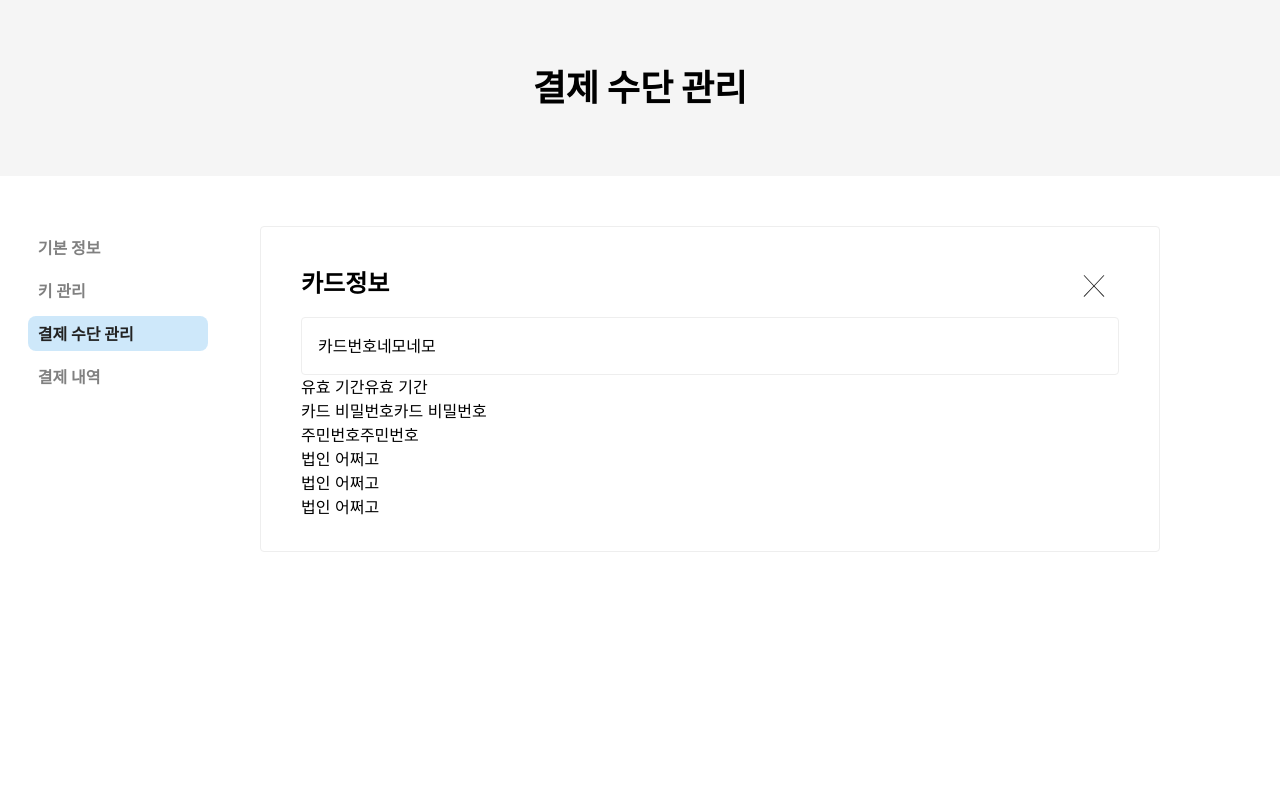
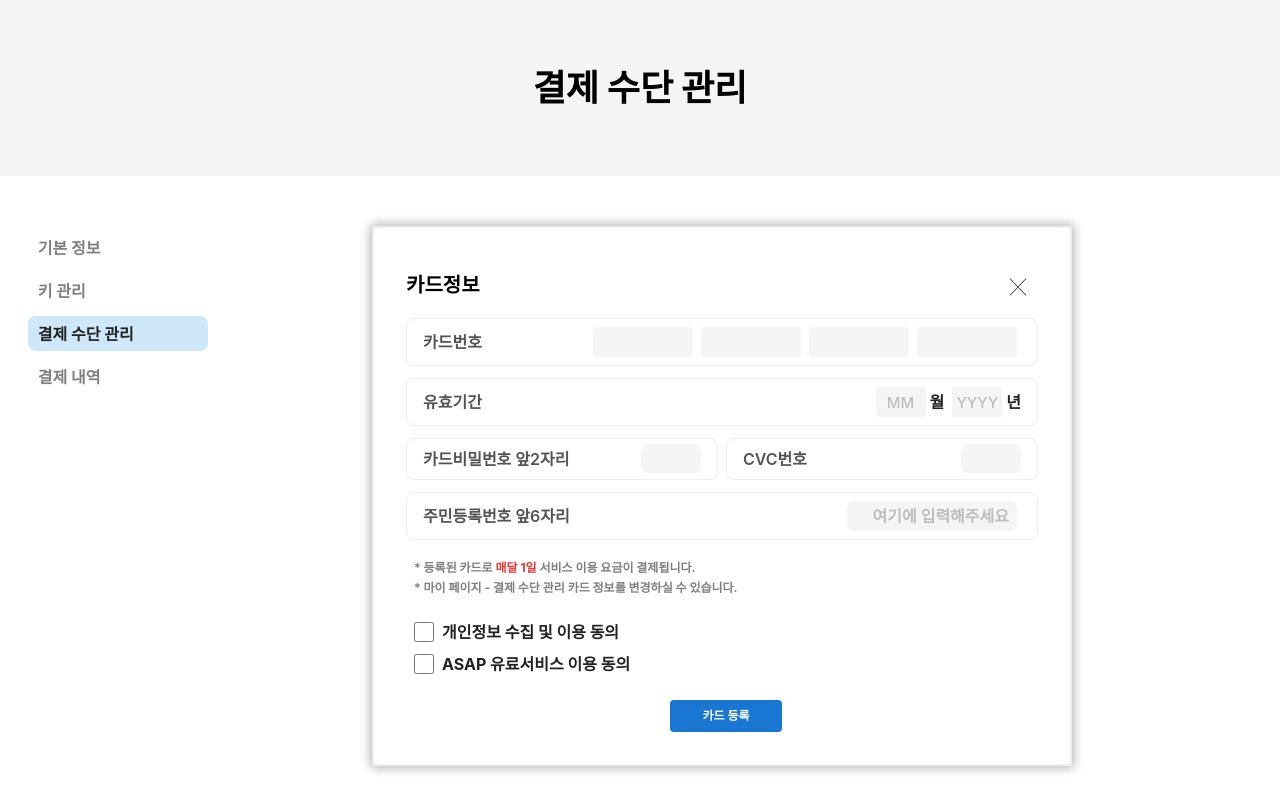
Before and after one commit to ji-eun-moon/ASAP, a React (Create React App) app in the folder Frontend/asap/: page /mypage/credit in a window 1280 px wide. Shown: the top 812 px of the page. Built offline with nearby package versions, Linux system fonts and the light colour scheme; sample sign-in values are in the browser's storage; what tw-elements would draw is missing.

Commit message:
[FE] FEAT : 카드 정보 등록 구현

```diff
--- /dev/null
+++ b/Frontend/asap/src/components/mypage/CreditCardRegistration.scss
@@ -0,0 +1,82 @@
+.cross {
+  height: 50px;
+}
+
+.credit-modal {
+  width: 700px;
+  box-shadow: 0px 0px 10px 3px rgba(0, 0, 0, 0.25);
+}
+
+.credit-input-box {
+  color: rgb(84, 84, 84);
+  font-weight: 600;
+}
+
+.credit-input-number {
+  background-color: rgb(245, 245, 245);
+}
+
+.credit-input {
+  height: 30px;
+  width: 100px;
+  font-weight: normal;
+  color: #222222;
+}
+.credit-input-half {
+  height: 30px;
+  width: 312px;
+  height: 30px;
+  // font-weight: normal;
+}
+
+.input-date {
+  color: #222222;
+}
+
+.date-input-1 {
+  text-align: right;
+  width: 50px;
+  height: 27px;
+  color: #222222;
+  background-color: rgb(245, 245, 245);
+  text-align: center;
+  font-size: 15px;
+  height: 30px;
+  font-weight: 500;
+}
+
+.date-input-2 {
+  text-align: right;
+  width: 50px;
+  height: 25px;
+  color: #222222;
+  background-color: rgb(245, 245, 245);
+  text-align: center;
+  font-size: 15px;
+  height: 30px;
+  font-weight: 500;
+}
+
+.pw-input {
+  text-align: right;
+  width: 60px;
+  color: #222222;
+  background-color: rgb(245, 245, 245);
+  text-align: center;
+  height: 30px;
+}
+
+.idnumber-input {
+  text-align: right;
+  background-color: rgb(245, 245, 245);
+  width: 170px;
+  height: 30px;
+}
+
+.middle-text-box {
+  color: gray;
+}
+
+.check-box {
+  color: #222222;
+}
--- /dev/null
+++ b/Frontend/asap/src/components/mypage/CreditCardRegistration.tsx
@@ -0,0 +1,130 @@
+import React from 'react';
+import './CreditCardRegistration.scss';
+import { ReactComponent as Cross } from 'assets/icons/Cross2.svg';
+
+function CreditCardRegistration() {
+  return (
+    <div className="ml-28 z-10">
+      <div className="px-8 py-8 credit-modal border-2 rounded">
+        {/* 카드정보 */}
+        <div className="flex justify-between cross items-center">
+          <p className="text-xl font-bold">카드정보</p>
+          {/* 닫기버튼 */}
+          <div className="mt-1 cursor-pointer">
+            <Cross />
+          </div>
+        </div>
+        {/* 카드번호 */}
+        <div className="mt-2 flex justify-between items-center border rounded-lg py-2 px-4 credit-input-box">
+          <div>카드번호</div>
+          <div className="flex ">
+            <input
+              type="text"
+              className="credit-input credit-input-number rounded text-center mx-1"
+            />
+            <input
+              type="text"
+              className="credit-input credit-input-number rounded text-center mx-1"
+            />
+            <input
+              type="password"
+              className="credit-input credit-input-number rounded text-center mx-1"
+            />
+            <input
+              type="password"
+              className="credit-input credit-input-number rounded text-center mx-1"
+            />
+          </div>
+        </div>
+        {/* 유효기간 */}
+        <div className="mt-3 flex justify-between items-center border rounded-lg py-2 px-4 credit-input-box">
+          <div>유효기간</div>
+          <div className="flex justify-end items-center input-date">
+            <div className="mr-2">
+              <input
+                type="text"
+                placeholder="MM"
+                className="date-input-1 mr-1 rounded"
+              />
+              월
+            </div>
+            <div>
+              <input
+                type="text"
+                placeholder="YYYY"
+                className="date-input-2 mr-1"
+              />
+              년
+            </div>
+          </div>
+        </div>
+        {/* 카드비밀번호 */}
+        <div className="mt-3 flex justify-between">
+          <div className="flex justify-between credit-input-box credit-input-half items-center border rounded-lg py-5 px-4">
+            <div>카드비밀번호 앞2자리</div>
+            <input type="password" className="pw-input rounded-lg" />
+          </div>
+          <div className="flex justify-between credit-input-box credit-input-half items-center border rounded-lg py-5 px-4">
+            <div>CVC번호</div>
+            <input type="password" className="pw-input rounded-lg" />
+          </div>
+        </div>
+        {/* 주민등록번호 */}
+        <div className="mt-3 flex justify-between items-center border rounded-lg py-2 px-4 credit-input-box">
+          <div>주민등록번호 앞6자리</div>
+          <div className="flex justify-end items-center input-date">
+            <div className="mr-2" />
+            <div>
+              <input
+                type="text"
+                placeholder="여기에 입력해주세요"
+                className="idnumber-input mr-1 rounded-lg pr-2"
+              />
+            </div>
+          </div>
+        </div>
+        {/* 알림텍스트 */}
+        <div className="mt-5 middle-text-box ml-2 text-xs font-bold">
+          <div>
+            * 등록된 카드로 <span className="text-red-600">매달 1일</span>{' '}
+            서비스 이용 요금이 결제됩니다.
+          </div>
+          <div className="mt-1">
+            * 마이 페이지 - 결제 수단 관리 카드 정보를 변경하실 수 있습니다.
+          </div>
+        </div>
+        {/* 동의체크 */}
+        <div className="check-box mt-6 ml-2 font-bold">
+          <div className="">
+            <div className="mb-2 flex items-center">
+              <input
+                id="default-checkbox"
+                type="checkbox"
+                value=""
+                className="rounded w-5 h-5 text-blue-600 bg-gray-100 border-gray-300  focus:ring-blue-500 dark:focus:ring-blue-600  dark:border-gray-600"
+              />
+              <p className="ml-2">개인정보 수집 및 이용 동의</p>
+            </div>
+            <div className="flex items-center">
+              <input
+                id="default-checkbox"
+                type="checkbox"
+                value=""
+                className="rounded w-5 h-5 text-blue-600 bg-gray-100 border-gray-300  focus:ring-blue-500 dark:focus:ring-blue-600  dark:border-gray-600"
+              />
+              <p className="ml-2">ASAP 유료서비스 이용 동의</p>
+            </div>
+          </div>
+          <div className="flex justify-center mt-6 cursor-pointer">
+            <div className="rounded bg-blue-700 text-white py-2 px-5 text-xs w-28 text-center font-bold">
+              카드 등록
+            </div>
+          </div>
+          <div />
+        </div>
+      </div>
+    </div>
+  );
+}
+
+export default CreditCardRegistration;
--- a/Frontend/asap/src/pages/mypage/AccountCredit.scss
+++ /dev/null
@@ -1,8 +0,0 @@
-.cross {
-  // width: 20px;
-  height: 50px;
-}
-
-.credit-modal {
-  width: 900px;
-}
--- a/Frontend/asap/src/pages/mypage/AccountCredit.tsx
+++ b/Frontend/asap/src/pages/mypage/AccountCredit.tsx
@@ -2,8 +2,7 @@ import React from 'react';
 import SideBar from 'components/nav/SideBar';
 import Header from 'components/common/Header';
 import menus from 'router/data/mypage-menus';
-import './AccountCredit.scss';
-import { ReactComponent as Cross } from 'assets/icons/Cross2.svg';
+import CreditCardRegistration from 'components/mypage/CreditCardRegistration';
 
 function AccountPay() {
   return (
@@ -19,33 +18,7 @@ function AccountPay() {
           {/* <p className="text-2xl font-bold">등록된 카드</p> */}
           {/* <p className="text-2xl font-bold">결제 내역</p> */}
           {/* 모달창 */}
-          <div className="px-10 py-8 credit-modal border rounded">
-            <div className="flex justify-between cross items-center">
-              <p className="text-2xl font-bold">카드정보</p>
-              <div className="mt-1">
-                <Cross />
-              </div>
-            </div>
-            <div className="mt-2 flex border rounded py-4 px-4">
-              <p>카드번호</p>
-              <p>네모네모</p>
-            </div>
-            <div className="flex">
-              <p>유효 기간</p>
-              <p>유효 기간</p>
-            </div>
-            <div className="flex">
-              <p>카드 비밀번호</p>
-              <p>카드 비밀번호</p>
-            </div>
-            <div className="flex">
-              <p>주민번호</p>
-              <p>주민번호</p>
-            </div>
-            <div>법인 어쩌고</div>
-            <div>법인 어쩌고</div>
-            <div>법인 어쩌고</div>
-          </div>
+          <CreditCardRegistration />
         </div>
       </div>
     </div>
--- a/Frontend/asap/src/pages/mypage/AccountKey.scss
+++ b/Frontend/asap/src/pages/mypage/AccountKey.scss
@@ -1,5 +1,5 @@
 .outer {
-  width: 80%;
+  width: 70%;
 }
 
 .inner {
--- a/Frontend/asap/src/pages/mypage/AccountKey.tsx
+++ b/Frontend/asap/src/pages/mypage/AccountKey.tsx
@@ -21,16 +21,20 @@ function AccountKey() {
       {/* 헤더 */}
       <Header title="키 관리" />
       <div className="container mx-auto page-container grid grid-cols-12">
-        {/* 죄측 사이드바 */}
+        {/* 좌측 사이드바 */}
         <div className="col-span-2 flex justify-start items-start ml-8">
           <SideBar menus={menus} />
         </div>
         {/* 우측 publickey */}
         <div className="col-span-10 text-2xl font-bold">
           <div>public_key</div>
-          <div className="mt-4 py-2 pl-3 pr-1 border-black rounded border outer flex">
+          <div className="mt-4 py-1 pl-1 pr-1 border-black rounded border outer flex">
             {/* 안쪽 회색박스 */}
-            <div className="rounded bg-gray-300 inner text-base font-medium flex items-center">
+            <div
+              aria-hidden="true"
+              className="rounded bg-gray-300 inner text-base font-medium flex items-center cursor-pointer"
+              onClick={() => handleCopyClipBoard(willcopy)}
+            >
               <p className="ml-2">{willcopy} </p>
             </div>
             {/* copy icon */}
--- a/Frontend/asap/src/pages/mypage/신용카드페이지 원본.tsx
+++ b/Frontend/asap/src/pages/mypage/신용카드페이지 원본.tsx
@@ -6,7 +6,7 @@ import React, { useState, ChangeEvent } from 'react';
 import { Input, Button } from '@material-tailwind/react';
 import SideBar from 'components/nav/SideBar';
 import Header from 'components/common/Header';
-import menus from 'router/mypage-menus';
+import menus from 'router/data/mypage-menus';
 
 function AccountPay() {
   const { deleteCreditCard } = useDeleteCredit();
```
Also changed, not shown: Frontend/asap/src/assets/icons/Cross2.svg.
